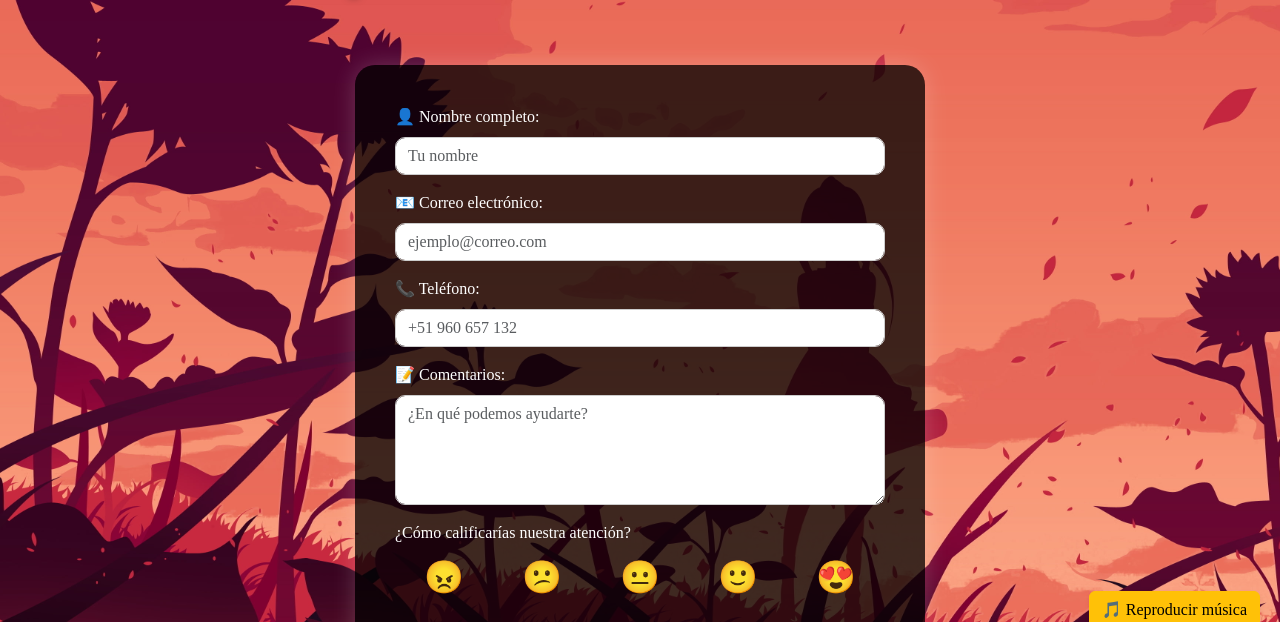
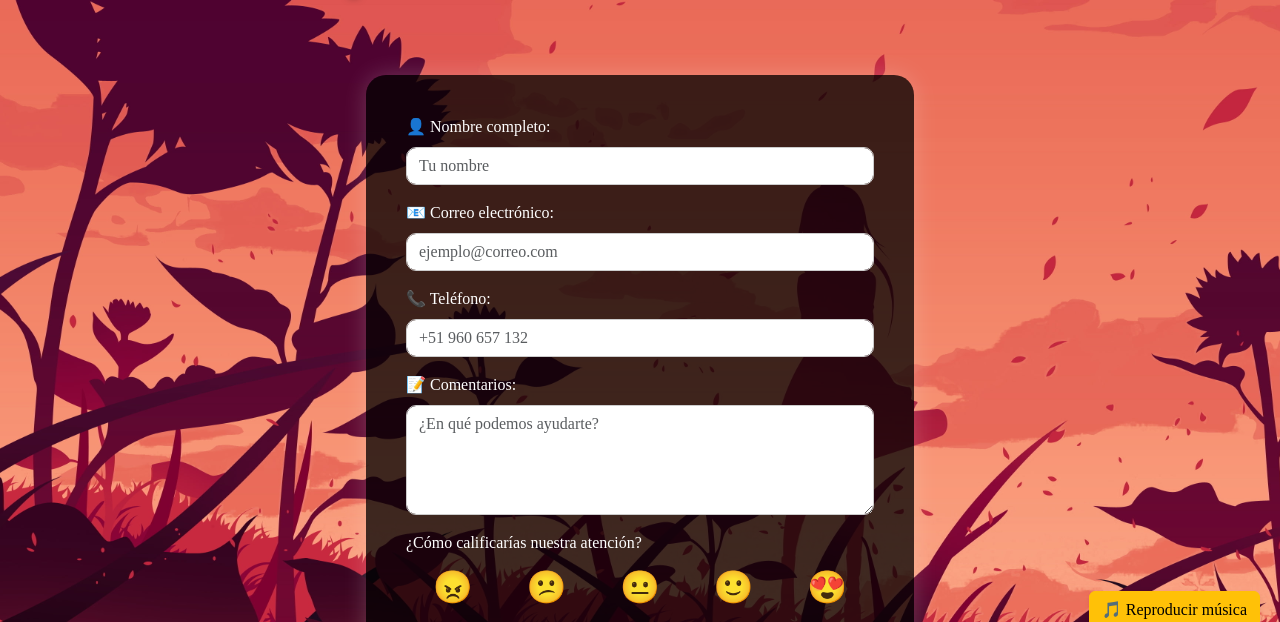
Before and after one commit to LesterCorrea/Cosecha-Libre-2, a plain HTML site: page contactanos.html in a window 1280 px wide. Shown: the part 151-773 px from the top of the page. Drawn offline with nearby package versions, Linux system fonts and the light colour scheme.

Commit message:
Arreglando el margin en contactanos.html

```diff
--- a/contactanos.html
+++ b/contactanos.html
@@ -170,7 +170,7 @@
   </div>
 
   <div class="container my-5">
-    <div class="row justify-content-center">
+    <div class="row justify-content-center" style="margin: 10px;margin: 10px;">
       <div class="col-lg-6 col-md-8 contact-form">
         <form id="formularioContacto">
           <div class="mb-3">
```
